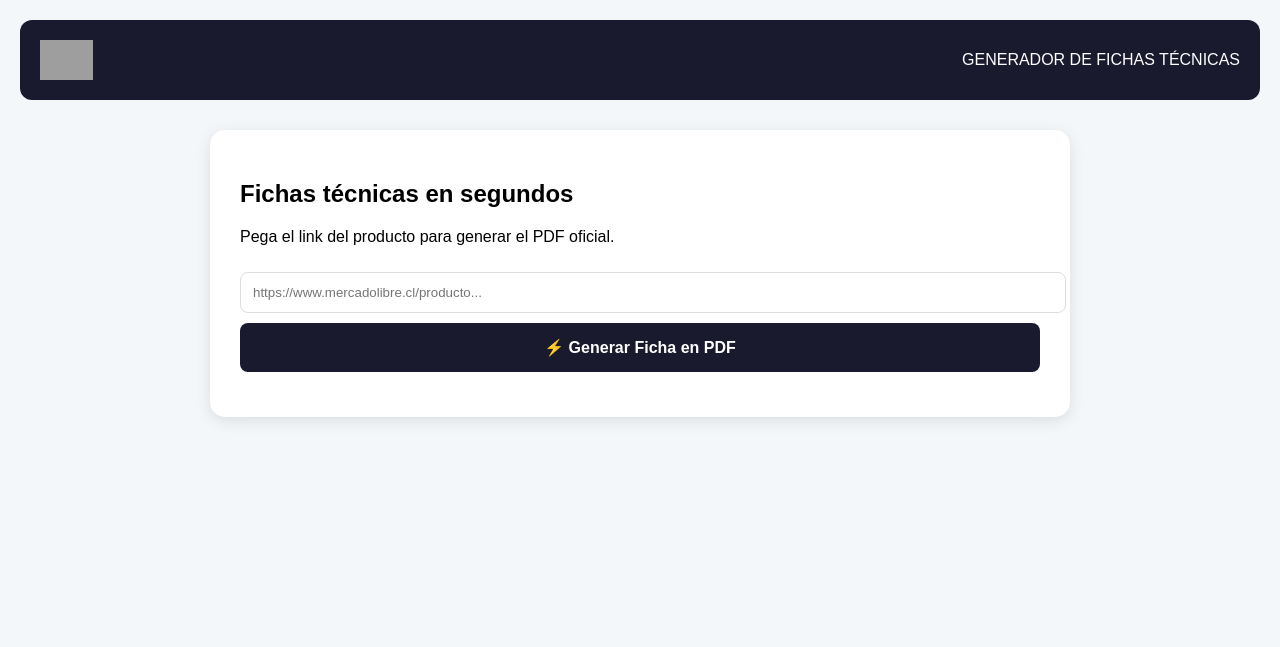
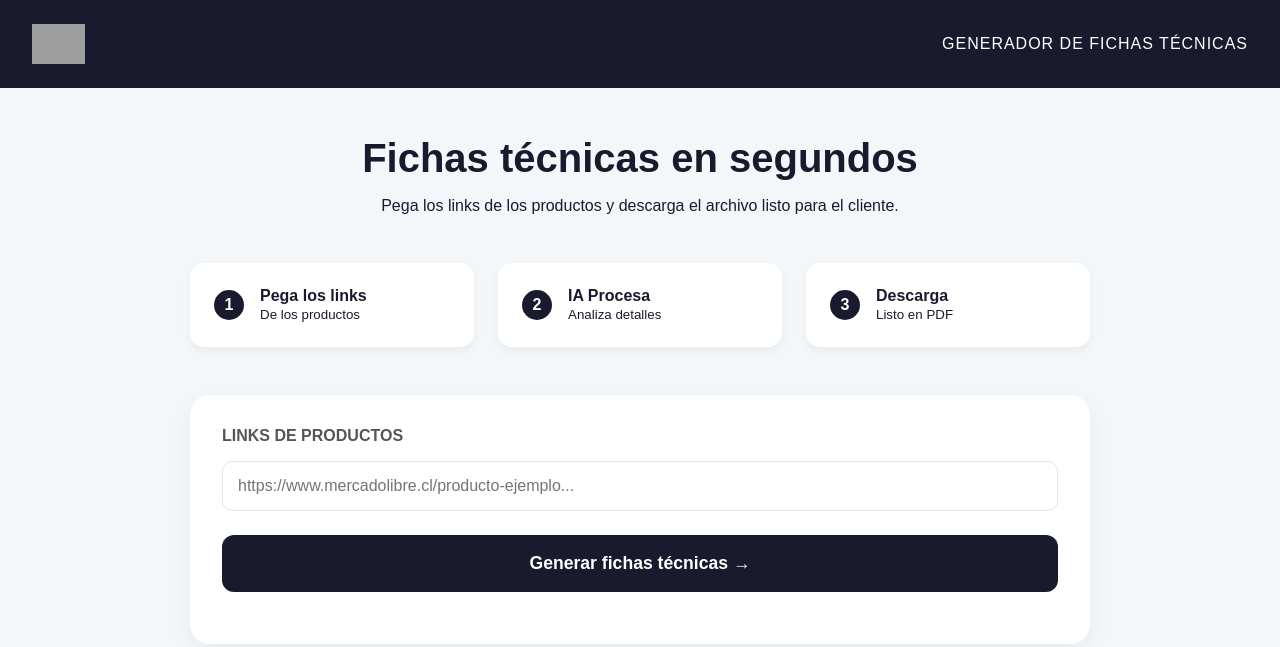
Before and after one commit to alexuribej/alexuribej.github.io, a plain HTML site: page Alfera_FichaTecnica.html in a window 1280 px wide. Drawn offline with Linux system fonts and the light colour scheme; grey boxes are pictures that could not be loaded.

Commit message:
Update Alfera_FichaTecnica.html

```diff
--- a/Alfera_FichaTecnica.html
+++ b/Alfera_FichaTecnica.html
@@ -6,99 +6,114 @@
     <title>Grupo Alfera — Generador de Fichas Técnicas</title>
     <script src="https://cdnjs.cloudflare.com/ajax/libs/html2pdf.js/0.10.1/html2pdf.bundle.min.js"></script>
     <style>
-        :root { --azul: #1A1A2E; --blanco: #FFFFFF; --gris: #F4F7FA; }
-        body { font-family: 'DM Sans', sans-serif; background: var(--gris); margin: 0; padding: 20px; }
-        .header { background: var(--azul); color: white; padding: 20px; border-radius: 12px; display: flex; justify-content: space-between; align-items: center; margin-bottom: 30px; }
-        .container { max-width: 800px; margin: auto; background: white; padding: 30px; border-radius: 15px; box-shadow: 0 4px 15px rgba(0,0,0,0.1); }
-        input { width: 100%; padding: 12px; margin: 10px 0; border: 1px solid #ddd; border-radius: 8px; }
-        button { width: 100%; padding: 15px; background: var(--azul); color: white; border: none; border-radius: 8px; cursor: pointer; font-weight: bold; font-size: 16px; }
-        button:hover { background: #252545; }
-        #preview { display: none; } /* Oculto en pantalla, se usa para el PDF */
+        :root { --azul: #1A1A2E; --celeste: #7DAEDC; --bg: #F4F7FA; --texto: #1A1A2E; }
+        body { font-family: 'DM Sans', sans-serif; background: var(--bg); margin: 0; padding: 0; color: var(--texto); }
+        .header { background: var(--azul); padding: 1.5rem 2rem; display: flex; justify-content: space-between; align-items: center; color: white; }
+        .logo { height: 40px; }
+        .main { max-width: 900px; margin: 3rem auto; padding: 0 1.5rem; }
+        .hero { text-align: center; margin-bottom: 3rem; }
+        .hero h1 { font-size: 2.5rem; color: var(--azul); margin-bottom: 0.5rem; }
+
+        /* Pasos del diseño original */
+        .steps { display: grid; grid-template-columns: repeat(3, 1fr); gap: 1.5rem; margin-bottom: 3rem; }
+        .step { background: white; padding: 1.5rem; border-radius: 14px; display: flex; align-items: center; gap: 1rem; box-shadow: 0 4px 10px rgba(0,0,0,0.05); }
+        .step-num { background: var(--azul); color: white; width: 30px; height: 30px; border-radius: 50%; display: flex; align-items: center; justify-content: center; font-weight: bold; flex-shrink: 0; }
+
+        .card { background: white; padding: 2rem; border-radius: 20px; box-shadow: 0 10px 25px rgba(0,0,0,0.05); }
+        input { width: 100%; padding: 15px; border: 1px solid #E0E6ED; border-radius: 10px; font-size: 1rem; margin-top: 1rem; box-sizing: border-box; }
+        button { width: 100%; padding: 18px; background: var(--azul); color: white; border: none; border-radius: 12px; font-weight: bold; font-size: 1.1rem; cursor: pointer; margin-top: 1.5rem; transition: 0.3s; }
+        button:hover { background: #252545; transform: translateY(-2px); }
+
+        /* Estilo de la Ficha en el PDF */
+        #ficha-pdf { padding: 40px; display: none; background: white; }
+        .pdf-header { border-bottom: 3px solid var(--azul); padding-bottom: 20px; margin-bottom: 30px; }
     </style>
 </head>
 <body>
 
 <div class="header">
-    <img src="https://grupoalfera.cl/logo.png" alt="Grupo Alfera" style="height: 40px;">
-    <span>GENERADOR DE FICHAS TÉCNICAS</span>
+    <img src="https://grupoalfera.cl/logo.png" class="logo" alt="Grupo Alfera">
+    <span style="letter-spacing: 1px; font-weight: 500;">GENERADOR DE FICHAS TÉCNICAS</span>
 </div>
 
-<div class="container">
-    <h2>Fichas técnicas en segundos</h2>
-    <p>Pega el link del producto para generar el PDF oficial.</p>
+<div class="main">
+    <div class="hero">
+        <h1>Fichas técnicas en segundos</h1>
+        <p>Pega los links de los productos y descarga el archivo listo para el cliente.</p>
+    </div>
 
-    <input type="text" id="productUrl" placeholder="https://www.mercadolibre.cl/producto...">
-    <button onclick="generarPDF()">⚡ Generar Ficha en PDF</button>
+    <div class="steps">
+        <div class="step"><div class="step-num">1</div><div><strong>Pega los links</strong><br><small>De los productos</small></div></div>
+        <div class="step"><div class="step-num">2</div><div><strong>IA Procesa</strong><br><small>Analiza detalles</small></div></div>
+        <div class="step"><div class="step-num">3</div><div><strong>Descarga</strong><br><small>Listo en PDF</small></div></div>
+    </div>
 
-    <p id="status" style="margin-top: 15px; font-size: 14px; color: #666;"></p>
+    <div class="card">
+        <label style="font-weight: bold; color: #555;">LINKS DE PRODUCTOS</label>
+        <input type="text" id="urlInput" placeholder="https://www.mercadolibre.cl/producto-ejemplo...">
+        <button onclick="generarFicha()">Generar fichas técnicas →</button>
+        <p id="status" style="text-align: center; margin-top: 20px; color: #666; font-size: 0.9rem;"></p>
+    </div>
 </div>
 
-<div id="ficha-diseno" style="padding: 40px; color: #333; font-family: Arial, sans-serif; display: none;">
-    <div style="border-bottom: 2px solid #1A1A2E; padding-bottom: 10px; margin-bottom: 20px;">
-        <h1 id="pdf-titulo" style="color: #1A1A2E;">Nombre del Producto</h1>
+<div id="ficha-pdf">
+    <div class="pdf-header">
+        <img src="https://grupoalfera.cl/logo.png" style="height: 50px; float: right;">
+        <h1 id="pdf-titulo" style="color: #1A1A2E; margin: 0;">Ficha Técnica Comercial</h1>
     </div>
-    <div id="pdf-contenido" style="line-height: 1.6;">
-        </div>
-    <div style="margin-top: 50px; border-top: 1px solid #eee; padding-top: 10px; font-size: 12px; color: #999;">
-        Documento generado oficialmente por Grupo Alfera.
+    <div id="pdf-cuerpo" style="font-size: 14px; line-height: 1.8; color: #333; white-space: pre-wrap;"></div>
+    <div style="margin-top: 40px; padding-top: 20px; border-top: 1px solid #eee; font-size: 11px; color: #888; text-align: center;">
+        Este documento es una ficha técnica referencial generada para la gestión comercial de Grupo Alfera.
     </div>
 </div>
 
 <script>
-async function generarPDF() {
-    const url = document.getElementById('productUrl').value;
+async function generarFicha() {
+    const url = document.getElementById('urlInput').value;
     const status = document.getElementById('status');
+    if(!url) return alert("Por favor, pega un link.");
 
-    if(!url) return alert("Pega un link primero");
-
-    status.innerText = "Buscando información y conectando con IA...";
+    status.innerText = "⏳ Procesando producto con IA...";
 
     try {
-        const response = await fetch("https://openrouter.ai/api/v1/chat/completions", {
+        const resp = await fetch("https://openrouter.ai/api/v1/chat/completions", {
             method: "POST",
             headers: {
-                "Authorization": "Bearer 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", // Tu clave OpenRouter
+                "Authorization": "Bearer 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",
                 "Content-Type": "application/json"
             },
             body: JSON.stringify({
                 "model": "google/gemini-2.0-flash-001",
-                "messages": [
-                    {"role": "user", "content": `Genera una ficha técnica profesional para este producto: ${url}. Devuelve solo el texto técnico en puntos clave, sin links ni precios.`}
-                ]
+                "messages": [{ "role": "user", "content": `Crea una ficha técnica formal y detallada para este producto: ${url}. No incluyas precios ni links de compra. Usa un tono profesional.` }]
             })
         });
 
-        const data = await response.json();
-        const textoIA = data.choices[0].message.content;
+        const data = await resp.json();
+        const texto = data.choices[0].message.content;
 
-        // Llenar el diseño de la ficha
-        document.getElementById('pdf-contenido').innerText = textoIA;
-        const elemento = document.getElementById('ficha-diseno');
-        elemento.style.display = 'block';
+        // Preparar el PDF
+        document.getElementById('pdf-cuerpo').innerText = texto;
+        const element = document.getElementById('ficha-pdf');
+        element.style.display = 'block';
 
-        status.innerText = "¡Información obtenida! Convirtiendo a PDF...";
+        status.innerText = "✨ ¡Ficha generada! Descargando PDF...";
 
-        // Configuración de PDF
-        const opciones = {
-            margin: 1,
-            filename: 'Ficha_Tecnica_Alfera.pdf',
+        const opt = {
+            margin: 0.5,
+            filename: 'Ficha-Tecnica-Alfera.pdf',
             image: { type: 'jpeg', quality: 0.98 },
             html2canvas: { scale: 2 },
             jsPDF: { unit: 'in', format: 'letter', orientation: 'portrait' }
         };
 
-        // Descargar PDF
-        await html2pdf().set(opciones).from(elemento).save();
-
-        elemento.style.display = 'none';
+        await html2pdf().set(opt).from(element).save();
+        element.style.display = 'none';
         status.innerText = "✅ PDF descargado con éxito.";
 
-    } catch (error) {
-        console.error(error);
-        status.innerText = "Error al generar. Revisa tu saldo en OpenRouter.";
+    } catch (e) {
+        status.innerText = "❌ Error. Revisa el saldo de OpenRouter.";
     }
 }
 </script>
-
 </body>
 </html>
```
